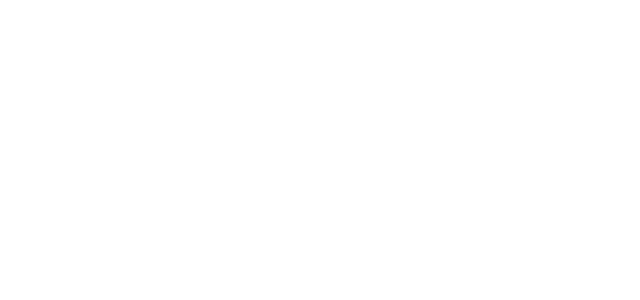
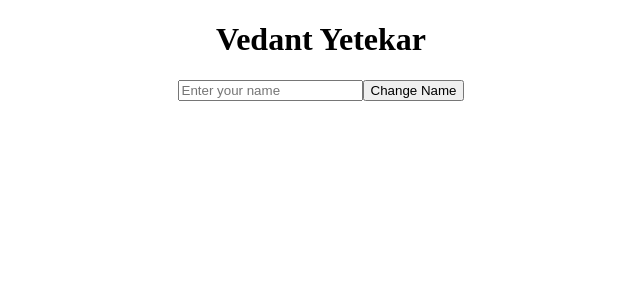
Before and after one commit to vedantyetekar7/react-hooks, a React (Create React App) app: page / in a window 1280 px wide. Shown: the top 300 px of the page, without its empty margins (319-959 px from the left). Built offline with nearby package versions, Linux system fonts and the light colour scheme.

Commit message:
added useRef hook

```diff
--- a/src/App.js
+++ b/src/App.js
@@ -3,6 +3,7 @@ import "./App.css";
 // import UseState from "./useState/2.useState.js";
 // import UseReducer from "./useReducer/useReducer";
 // import UseEffect from "./useEffect/useEffect";
+import UseRef from "./useRef/useRef";
 
 function App() {
   return (
@@ -10,6 +11,7 @@ function App() {
       {/* <UseState /> */}
       {/* <UseReducer /> */}
       {/* <UseEffect /> */}
+      <UseRef />
     </div>
   );
 }
--- /dev/null
+++ b/src/useRef/useRef.js
@@ -0,0 +1,25 @@
+import React, { useRef } from "react";
+
+const UseRef = () => {
+  const inputRef = useRef(null);
+
+  // most common use case.
+  const onClick = () => {
+    if (inputRef.current.value === "") {
+      inputRef.current.focus();
+      inputRef.current.placeholder = "This field is mandatory!";
+    }
+    inputRef.current.value = "";
+  };
+
+  return (
+    <div>
+      <h1>Vedant Yetekar</h1>
+
+      <input type="text" placeholder="Enter your name" ref={inputRef} />
+      <button onClick={onClick}>Change Name</button>
+    </div>
+  );
+};
+
+export default UseRef;
```
